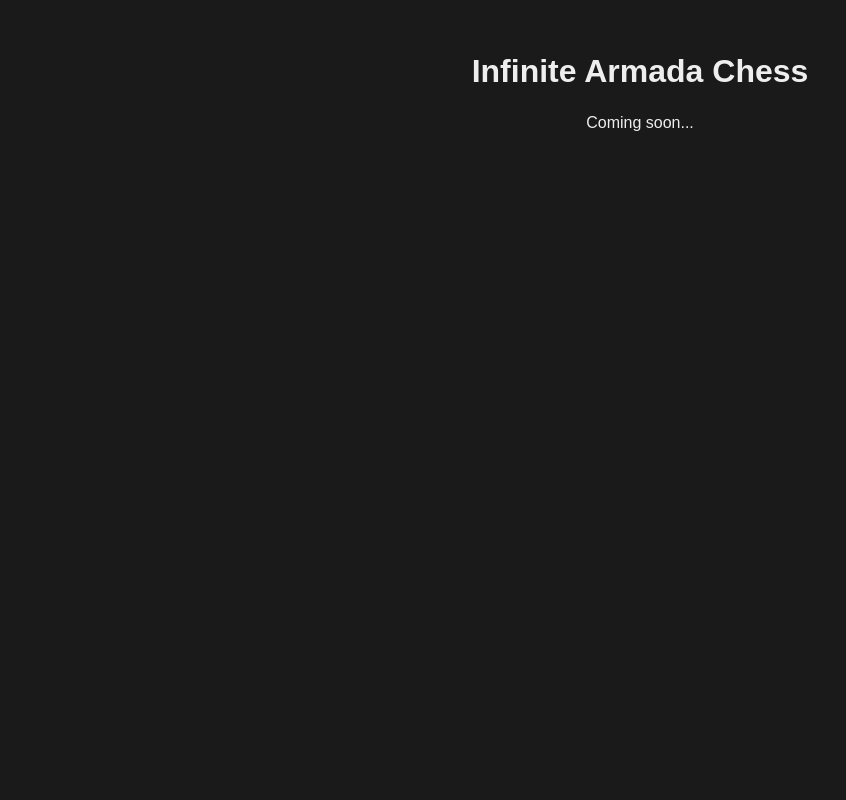
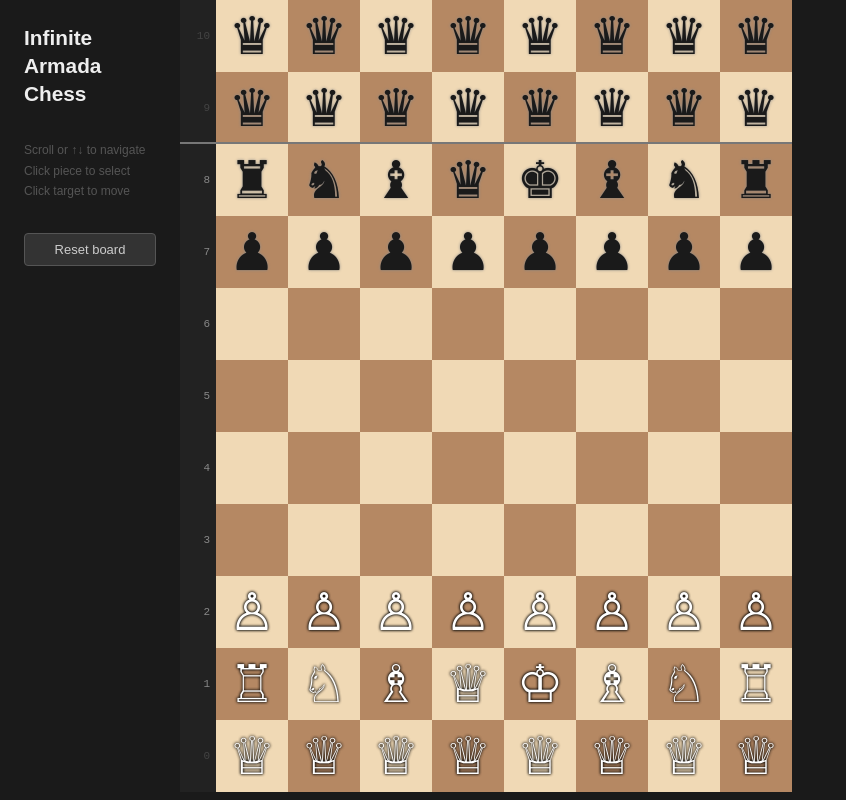
Before and after one commit to jolfzverb/infinite-armada-chess, a website built with Parcel: page src/index.html in a window 1280 px wide. Shown: the whole page, without its empty margins (0-846 px from the left). Built offline with nearby package versions, Linux system fonts and the light colour scheme.

Commit message:
Add basic board and figures

```diff
--- /dev/null
+++ b/src/board.ts
@@ -0,0 +1,65 @@
+import type { Color, Piece, PieceType } from './types';
+
+type Row = (Piece | null)[];
+
+const BACK_RANK: PieceType[] = ['R', 'N', 'B', 'Q', 'K', 'B', 'N', 'R'];
+
+// Default row for virtual (unmaterialized) rows: all queens of the appropriate color
+function defaultRow(r: number): Row {
+  const color: Color = r < 0 ? 'b' : 'w';
+  return Array.from({ length: 8 }, (): Piece => ({ type: 'Q', color }));
+}
+
+function initialRow(r: number): Row {
+  if (r === 0) return BACK_RANK.map(type => ({ type, color: 'b' as const }));
+  if (r === 1) return Array.from({ length: 8 }, (): Piece => ({ type: 'P', color: 'b' }));
+  if (r === 6) return Array.from({ length: 8 }, (): Piece => ({ type: 'P', color: 'w' }));
+  if (r === 7) return BACK_RANK.map(type => ({ type, color: 'w' as const }));
+  return new Array<Piece | null>(8).fill(null);
+}
+
+// Sparse board: rows 0–7 are always materialized (initial chess position).
+// Rows outside that range exist only as defaults until a move touches them.
+// When materializing row R, all rows between R and the nearest existing boundary
+// are also materialized (contiguous block invariant).
+export class SparseBoard {
+  private rows = new Map<number, Row>();
+  private topBound = 0;
+  private bottomBound = 7;
+
+  constructor() {
+    for (let r = 0; r <= 7; r++) {
+      this.rows.set(r, initialRow(r));
+    }
+  }
+
+  getCell(r: number, c: number): Piece | null {
+    if (r >= this.topBound && r <= this.bottomBound) {
+      return this.rows.get(r)![c];
+    }
+    // Virtual row — return default piece without allocating
+    const color: Color = r < 0 ? 'b' : 'w';
+    return { type: 'Q', color };
+  }
+
+  setCell(r: number, c: number, piece: Piece | null): void {
+    this.materialize(r);
+    this.rows.get(r)![c] = piece;
+  }
+
+  private materialize(r: number): void {
+    if (r >= this.topBound && r <= this.bottomBound) return;
+
+    if (r < this.topBound) {
+      for (let i = this.topBound - 1; i >= r; i--) {
+        this.rows.set(i, defaultRow(i));
+      }
+      this.topBound = r;
+    } else {
+      for (let i = this.bottomBound + 1; i <= r; i++) {
+        this.rows.set(i, defaultRow(i));
+      }
+      this.bottomBound = r;
+    }
+  }
+}
--- /dev/null
+++ b/src/game.ts
@@ -0,0 +1,38 @@
+import { SparseBoard } from './board';
+
+export interface Pos {
+  row: number;
+  col: number;
+}
+
+export class GameState {
+  board = new SparseBoard();
+  selected: Pos | null = null;
+
+  reset(): void {
+    this.board = new SparseBoard();
+    this.selected = null;
+  }
+
+  click(row: number, col: number): void {
+    if (this.selected === null) {
+      if (this.board.getCell(row, col) !== null) {
+        this.selected = { row, col };
+      }
+      return;
+    }
+
+    const { row: r, col: c } = this.selected;
+
+    if (r === row && c === col) {
+      this.selected = null;
+      return;
+    }
+
+    // Move piece; captures (removes) any piece at the destination
+    const piece = this.board.getCell(r, c);
+    this.board.setCell(row, col, piece);
+    this.board.setCell(r, c, null);
+    this.selected = null;
+  }
+}
--- a/src/index.html
+++ b/src/index.html
@@ -7,7 +7,11 @@
   <link rel="stylesheet" href="style.css">
 </head>
 <body>
-  <h1>Infinite Armada Chess</h1>
+  <aside class="sidebar">
+    <h1>Infinite<br>Armada<br>Chess</h1>
+    <p class="hint">Scroll or ↑↓ to navigate<br>Click piece to select<br>Click target to move</p>
+    <button id="btn-reset">Reset board</button>
+  </aside>
   <div id="app"></div>
   <script type="module" src="main.ts"></script>
 </body>
--- a/src/main.ts
+++ b/src/main.ts
@@ -1,2 +1,44 @@
+import { GameState } from './game';
+import { render } from './render';
+
+const SQUARE_SIZE = 72;
+const VISIBLE_ROWS = Math.floor(window.innerHeight / SQUARE_SIZE);
+
+const state = new GameState();
+let topRow = -2; // initial view: original board (0–7) near the top
+
 const app = document.getElementById('app')!;
-app.textContent = 'Coming soon...';
+app.style.height = `${VISIBLE_ROWS * SQUARE_SIZE}px`;
+app.tabIndex = 0;
+
+function update(): void {
+  render(state, topRow, VISIBLE_ROWS, app, (row, col) => {
+    state.click(row, col);
+    update();
+  });
+}
+
+const SCROLL_ROWS = 2;
+
+app.addEventListener('wheel', (e) => {
+  e.preventDefault();
+  if (e.deltaY !== 0) {
+    topRow += Math.sign(e.deltaY) * SCROLL_ROWS;
+    update();
+  }
+}, { passive: false });
+
+app.addEventListener('keydown', (e) => {
+  if (e.key === 'ArrowUp')   { e.preventDefault(); topRow--; update(); }
+  if (e.key === 'ArrowDown') { e.preventDefault(); topRow++; update(); }
+});
+
+document.getElementById('btn-reset')!.addEventListener('click', () => {
+  state.reset();
+  topRow = -2;
+  update();
+  app.focus();
+});
+
+update();
+app.focus();
--- /dev/null
+++ b/src/render.ts
@@ -0,0 +1,62 @@
+import type { GameState } from './game';
+import type { Piece } from './types';
+
+const SYMBOLS: Record<string, string> = {
+  'w-K': '♔', 'w-Q': '♕', 'w-R': '♖', 'w-B': '♗', 'w-N': '♘', 'w-P': '♙',
+  'b-K': '♚', 'b-Q': '♛', 'b-R': '♜', 'b-B': '♝', 'b-N': '♞', 'b-P': '♟',
+};
+
+function symbol(piece: Piece): string {
+  return SYMBOLS[`${piece.color}-${piece.type}`];
+}
+
+export function render(
+  state: GameState,
+  topRow: number,
+  visibleRows: number,
+  container: HTMLElement,
+  onSquareClick: (row: number, col: number) => void,
+): void {
+  container.innerHTML = '';
+
+  const wrapper = document.createElement('div');
+  wrapper.className = 'board-wrapper';
+
+  for (let row = topRow; row < topRow + visibleRows; row++) {
+    const rowEl = document.createElement('div');
+    rowEl.className = 'board-row';
+    if (row === 0) rowEl.classList.add('board-row--top');
+    if (row === 7) rowEl.classList.add('board-row--bottom');
+
+    const label = document.createElement('div');
+    const isOriginal = row >= 0 && row <= 7;
+    label.className = `row-label${isOriginal ? ' row-label--original' : ''}`;
+    label.textContent = String(8 - row);
+    rowEl.appendChild(label);
+
+    for (let col = 0; col < 8; col++) {
+      const sq = document.createElement('div');
+      const light = (row + col) % 2 === 0;
+      sq.className = `square ${light ? 'light' : 'dark'}`;
+
+      if (state.selected?.row === row && state.selected?.col === col) {
+        sq.classList.add('selected');
+      }
+
+      const piece = state.board.getCell(row, col);
+      if (piece !== null) {
+        const span = document.createElement('span');
+        span.className = `piece ${piece.color === 'w' ? 'white' : 'black'}`;
+        span.textContent = symbol(piece);
+        sq.appendChild(span);
+      }
+
+      sq.addEventListener('click', () => onSquareClick(row, col));
+      rowEl.appendChild(sq);
+    }
+
+    wrapper.appendChild(rowEl);
+  }
+
+  container.appendChild(wrapper);
+}
--- a/src/style.css
+++ b/src/style.css
@@ -2,24 +2,131 @@
   box-sizing: border-box;
 }
 
-body {
+html, body {
   margin: 0;
-  font-family: sans-serif;
+  padding: 0;
+  height: 100%;
   background: #1a1a1a;
   color: #eee;
+  font-family: sans-serif;
+}
+
+body {
+  display: flex;
+  flex-direction: row;
+  align-items: flex-start;
+}
+
+.sidebar {
   display: flex;
   flex-direction: column;
-  align-items: center;
-  padding: 2rem;
+  gap: 2rem;
+  padding: 1.5rem;
+  width: 180px;
+  flex-shrink: 0;
 }
 
 h1 {
-  margin-bottom: 1.5rem;
+  margin: 0;
+  font-size: 1.3rem;
+  line-height: 1.35;
+}
+
+.hint {
+  margin: 0;
+  color: #555;
+  font-size: 12px;
+  line-height: 1.7;
+}
+
+#btn-reset {
+  padding: 0.5rem 0.75rem;
+  background: #333;
+  color: #ccc;
+  border: 1px solid #555;
+  border-radius: 4px;
+  cursor: pointer;
+  font-size: 13px;
+}
+
+#btn-reset:hover {
+  background: #444;
+  color: #eee;
 }
 
 #app {
+  overflow: hidden;
+  outline: none;
+}
+
+/* ── Board layout ── */
+
+.board-wrapper {
   display: flex;
   flex-direction: column;
+}
+
+.board-row {
+  display: flex;
+  flex-direction: row;
+}
+
+/* Visual boundary: shadow on the edges of the original 8×8 block */
+.board-row--top    { box-shadow: 0 -2px 0 0 #777; }
+.board-row--bottom { box-shadow: 0  2px 0 0 #777; }
+
+.row-label {
+  width: 36px;
+  height: 72px;
+  display: flex;
   align-items: center;
-  gap: 1rem;
+  justify-content: flex-end;
+  padding-right: 6px;
+  color: #444;
+  font-size: 11px;
+  font-family: monospace;
+  background: #222;
+  flex-shrink: 0;
+  user-select: none;
 }
+
+.row-label--original {
+  color: #888;
+}
+
+/* ── Squares ── */
+
+.square {
+  width: 72px;
+  height: 72px;
+  display: flex;
+  align-items: center;
+  justify-content: center;
+  cursor: pointer;
+  flex-shrink: 0;
+}
+
+.square.light    { background: #f0d9b5; }
+.square.dark     { background: #b58863; }
+.square.selected { background: #f6f669; }
+
+.square:hover { filter: brightness(1.1); }
+
+/* ── Pieces ── */
+
+.piece {
+  font-size: 52px;
+  line-height: 1;
+  pointer-events: none;
+  user-select: none;
+}
+
+.piece.white {
+  color: #fff;
+  text-shadow: 0 0 3px #000, 0 0 3px #000;
+}
+
+.piece.black {
+  color: #1a1a1a;
+  text-shadow: 0 0 3px #888;
+}
--- /dev/null
+++ b/src/types.ts
@@ -0,0 +1,7 @@
+export type PieceType = 'K' | 'Q' | 'R' | 'B' | 'N' | 'P';
+export type Color = 'w' | 'b';
+
+export interface Piece {
+  type: PieceType;
+  color: Color;
+}
```
Also changed, not shown: TODO.md (added, +7 -0 lines), 1 other file.
